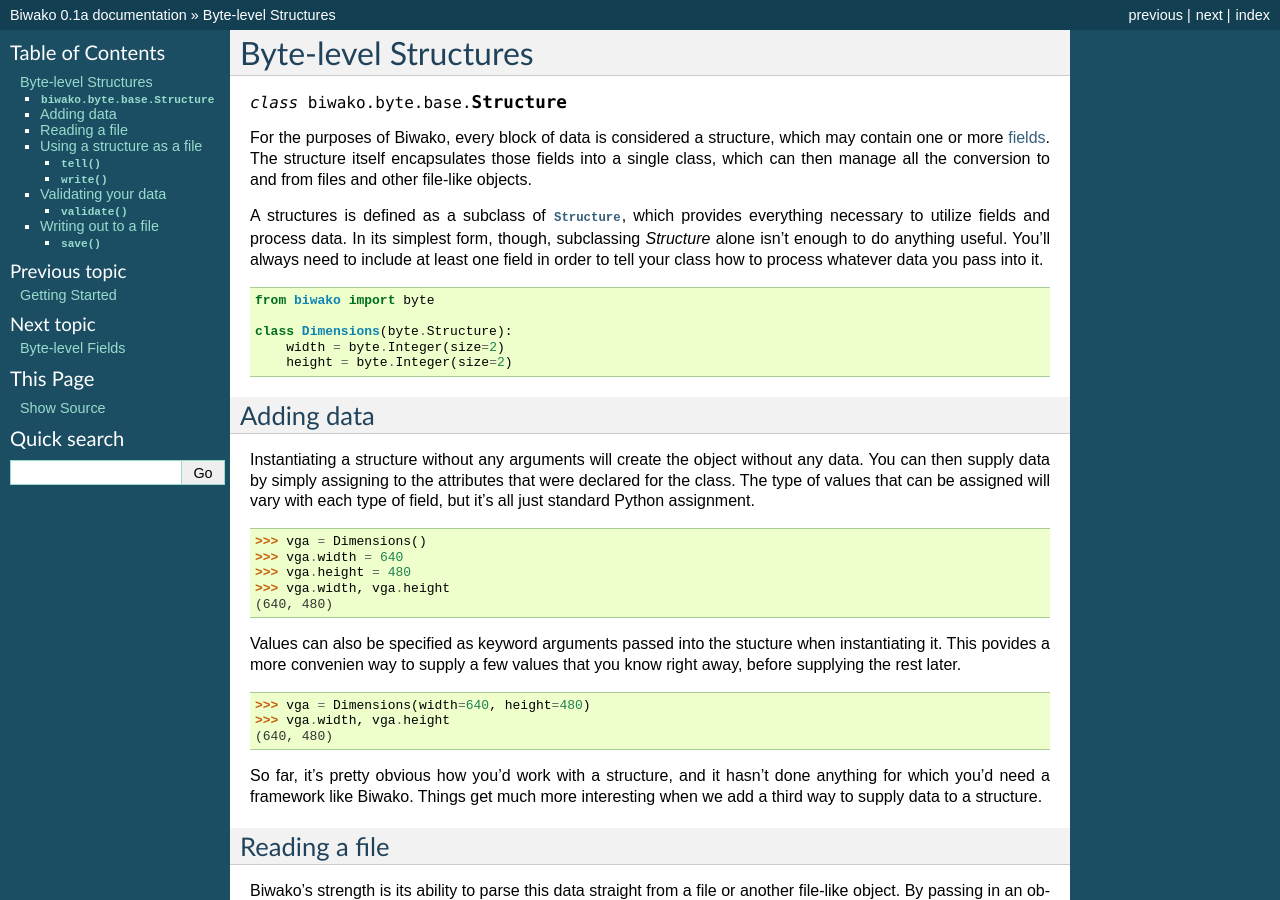
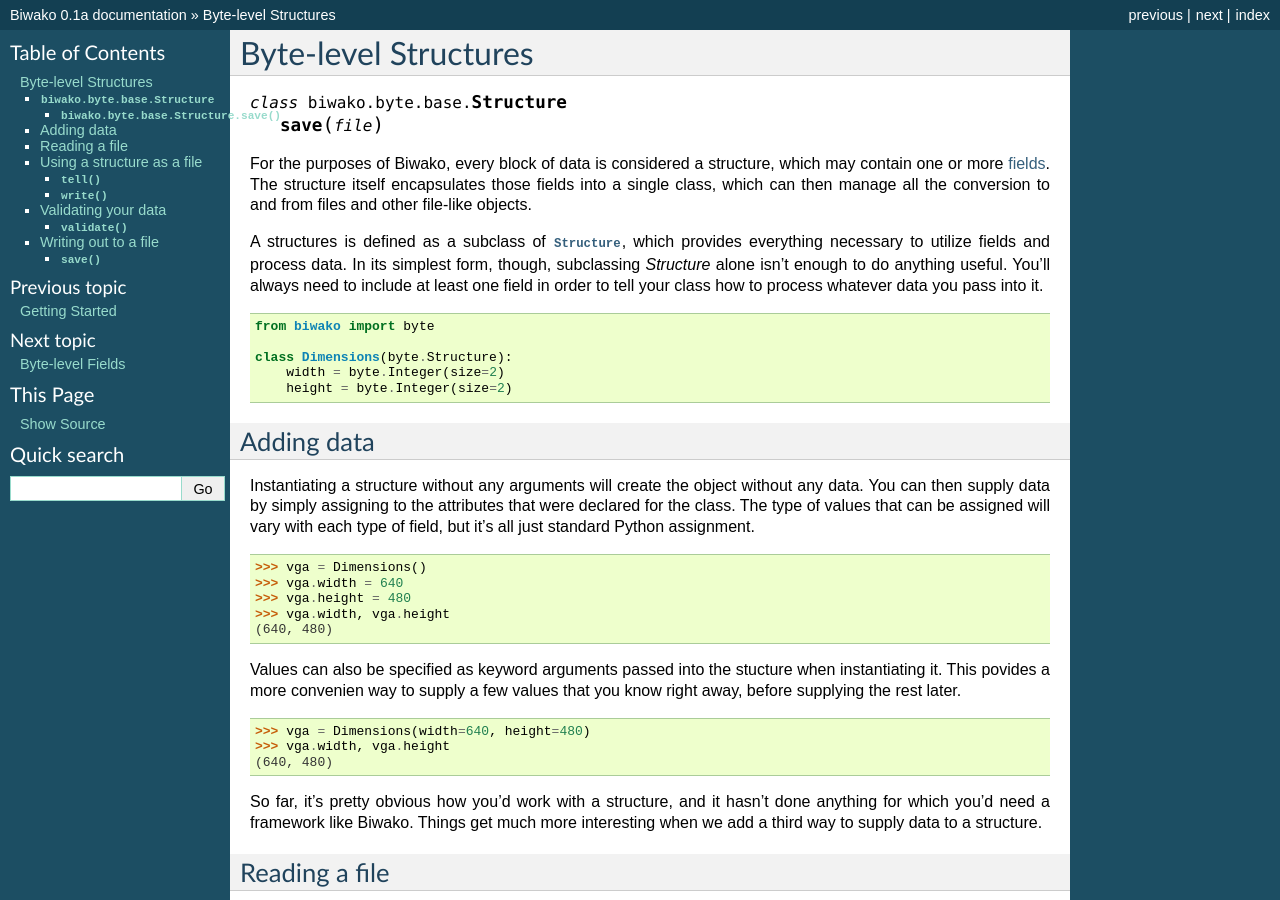
Before and after one commit to gulopine/steel, a Sphinx documentation site: the page built from docs/byte/structures.rst, in a window 1280 px wide and 900 px high. Built offline with Sphinx 7.4.7, drawn with Linux system fonts in a browser that asks for light colours.

Commit message:
Testing method references

```diff
--- a/docs/byte/structures.rst
+++ b/docs/byte/structures.rst
@@ -2,6 +2,9 @@
 =====================
 
 .. class:: biwako.byte.base.Structure
+
+   .. method:: save(file)
+
 
 For the purposes of Biwako, every block of data is considered a structure,
 which may contain one or more :doc:`fields <fields>`. The structure itself
```
